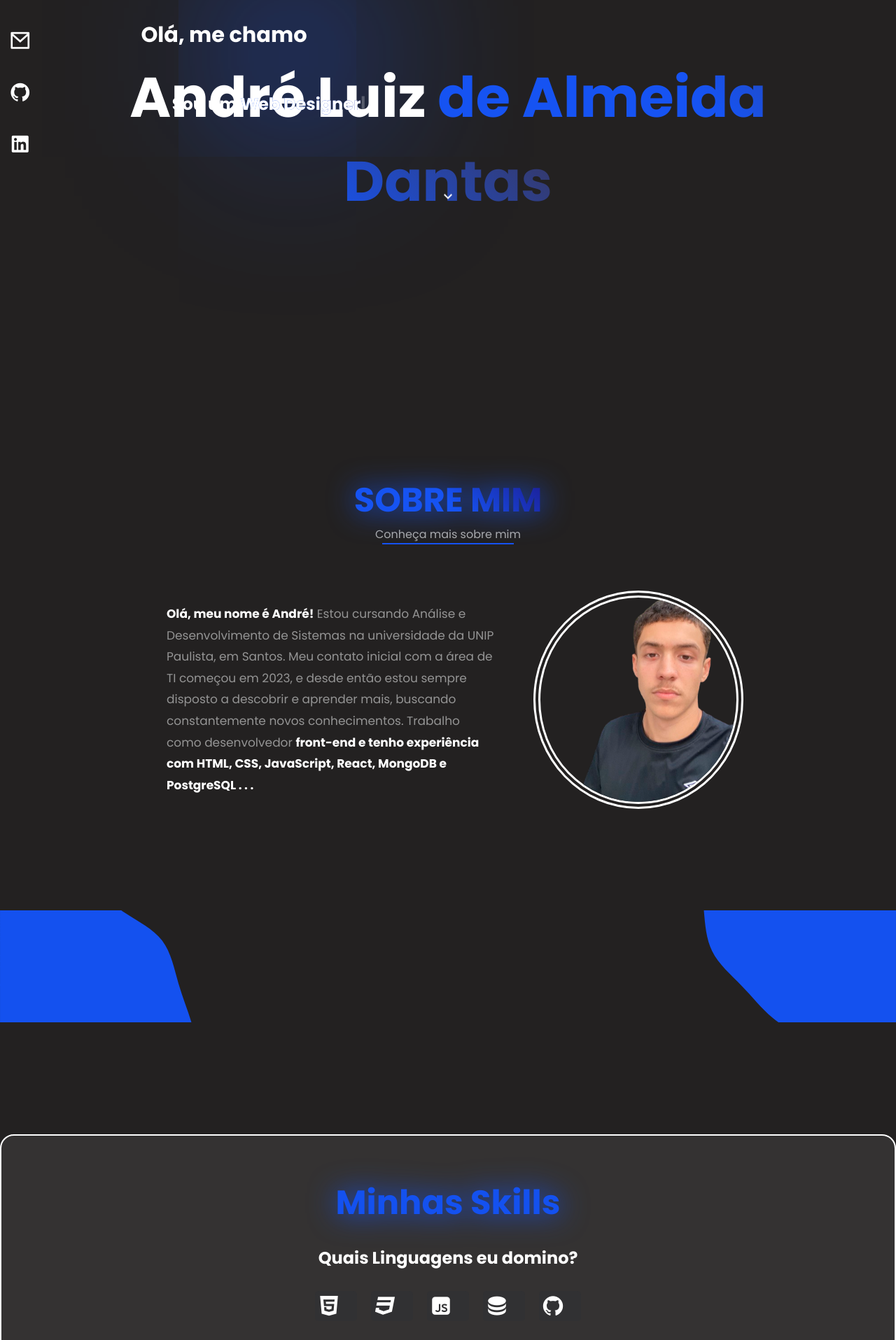
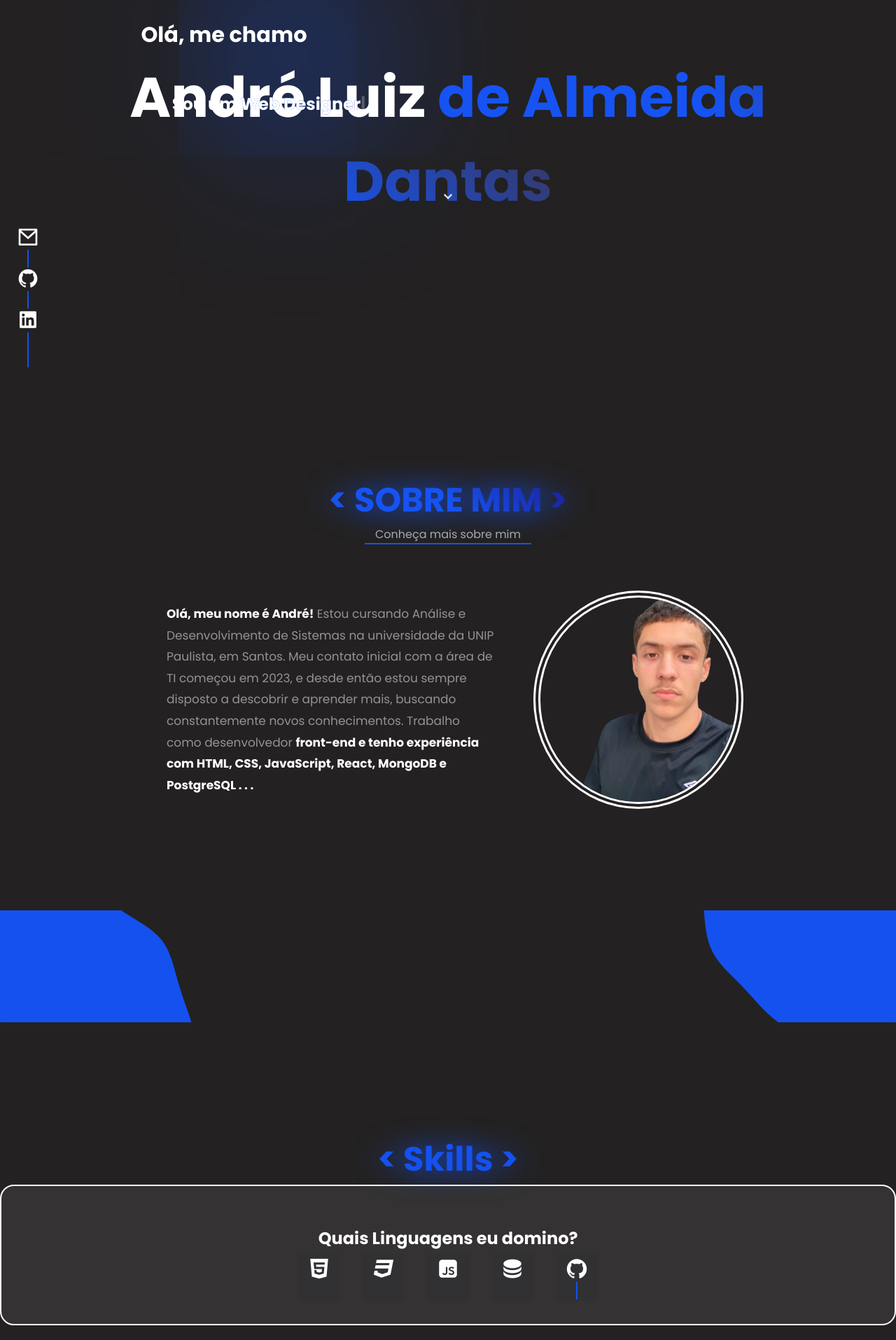
Before and after one commit to dantasz1/Portfolio, a React (Vite) app in the folder my-portifolio/: page / in a window 1280 px wide. Shown: the part 285-2200 px from the top of the page at 70% size. Built offline with nearby package versions, Linux system fonts and the light colour scheme.

Commit message:
arrumando icons

```diff
--- a/my-portifolio/src/pages/Home/sections/About/About.jsx
+++ b/my-portifolio/src/pages/Home/sections/About/About.jsx
@@ -7,7 +7,7 @@ const About = () => {
     return (
 <section id="Andre">
   <div className="info">
-    <h2>Sobre mim</h2>
+    <h2> &lt; Sobre mim &gt;</h2>
     <span>Conheça mais sobre mim</span>
     <div className="linha-separadora">
     <hr />
--- a/my-portifolio/src/pages/Home/sections/Hero/Hero.css
+++ b/my-portifolio/src/pages/Home/sections/Hero/Hero.css
@@ -159,11 +159,26 @@ body {
 }
 
 .icons-contato {
+  list-style: none;
   display: flex;
+  justify-content: flex-start;
+  /* Alinha os ícones à esquerda */
+  padding-left: 1rem;
+  /* Ajuste o valor conforme necessário para espaçar a partir da borda esquerda */
+  position: absolute;
+  /* Adiciona a posição absoluta */
+  bottom: 5%;
+  /* Ajusta a posição vertical conforme necessário */
+
+  /* Posiciona à esquerda */
+
   flex-direction: column;
-  gap: 2rem;
+  gap: 1.5rem;
   color: #fff;
-  font-size: 1.7rem;
+  font-size: 1.5rem;
+  cursor: pointer;
+
+
 }
 
 #iIcons {
@@ -179,4 +194,42 @@ body {
   padding-left: 0.5rem;
   color: #fff;
   font-size: 2rem;
+  transition: color 0.35s ease ;
 }
+
+#iIcons:hover {
+
+
+  color: var(--azul);
+
+  }
+
+
+
+  .ri-mail-line::after,
+  .ri-github-fill::after {
+    content: "";
+    display: block;
+    width: 2px;
+    height: 25px;
+    margin: 0 auto;
+    background-color: var(--azul);
+  }
+
+
+
+
+
+
+
+  .ri-linkedin-box-fill::after {
+
+    content: "";
+    display: block;
+
+
+    width: 2px;
+    height: 50px;
+    margin: 0px auto;
+    background-color: var(--azul);
+  }
--- a/my-portifolio/src/pages/Home/sections/Hero/Hero.jsx
+++ b/my-portifolio/src/pages/Home/sections/Hero/Hero.jsx
@@ -41,15 +41,26 @@ const Hero = () => {
           <KeyboardArrowDownIcon />
         </span>
       </header>
-      <div className="caixa-icons-contato">
 
-        <ul className="icons-contato">
-          <li><i  id="iIcons" className="ri-whatsapp-line"></i></li>
-          <li><i id="iIcons" className="ri-mail-line"></i></li>
-          <li><i id="iIcons" className="ri-github-fill"></i></li>
-          <li><i id="iIcons" className="ri-linkedin-box-fill"></i></li>
-        </ul>
-      </div>
+      <ul className="icons-contato">
+
+  <li>
+    <a href="mailto:andreluiz.desenvolvedor@gmail.com" target="_blank" rel="noreferrer">
+      <i id="iIcons" className="ri-mail-line"></i>
+    </a>
+  </li>
+  <li>
+    <a href="https://github.com/dantasz1" target="_blank" rel="noopener noreferrer">
+      <i id="iIcons" className="ri-github-fill"></i>
+    </a>
+  </li>
+  <li>
+    <a href="www.linkedin.com/in/andréluiz-desenvolvedor" target="_blank" rel="noopener noreferrer">
+      <i id="iIcons" className="ri-linkedin-box-fill"></i>
+    </a>
+  </li>
+</ul>
+
     </>
   );
 };
--- a/my-portifolio/src/pages/Home/sections/NavBar/Nav.css
+++ b/my-portifolio/src/pages/Home/sections/NavBar/Nav.css
@@ -49,6 +49,7 @@ img {
     color: var(--branco);
     text-decoration: none;
     margin-right: 20px;
+
   }
 
   a:hover {
--- a/my-portifolio/src/pages/Home/sections/Services/Serviços.jsx
+++ b/my-portifolio/src/pages/Home/sections/Services/Serviços.jsx
@@ -9,7 +9,7 @@ const Servicos  = () => {
         <>
 
 
-<h2 className="Titulo-servico">Serviços</h2>
+<h2 className="Titulo-servico"> &lt; Serviços &gt;</h2>
 
 
 <section className="servicos">
--- a/my-portifolio/src/pages/Home/sections/Skills/Skills.css
+++ b/my-portifolio/src/pages/Home/sections/Skills/Skills.css
@@ -17,20 +17,21 @@
 
   .habilidades {
     justify-content: center;
-    width: 100%;
+
     display: flex;
+  text-align: center;
+    align-items: center;
 
-    align-items: center;
-  margin : auto auto;
-
-
+  flex-direction: column;
     border: 2px solid white;
     border-radius: 20px;
 
-    padding: 60px;
+   padding: 2rem;
     background-color: #ffffff14;
   }
-
+  .skills {
+   margin: auto auto;
+  }
 
   .textSkills {
     filter: drop-shadow(1px 1px 20px var(--azul));
@@ -40,14 +41,14 @@
     color: var(--azul);
   }
 
-  .skills .infoSkill h4 {
+  .infoSkill  {
     display: flex;
     color: var(--branco);
     justify-content: center;
     align-items: center;
     font-size: 1.5rem;
-    margin-bottom: 30px;
-
+    margin-bottom: 5px;
+  ;
   }
 
   .skills .item i {
@@ -59,7 +60,7 @@
 
   .icons {
     display: flex;
-    gap: 20px;
+    gap: 2rem;
     justify-content: center;
     flex-wrap: nowrap;
   }
--- a/my-portifolio/src/pages/Home/sections/Skills/Skills.jsx
+++ b/my-portifolio/src/pages/Home/sections/Skills/Skills.jsx
@@ -2,13 +2,17 @@ import  "../Skills/Skills.css"
 
 const Skills = () => {
     return (
+      <>
+
+      <h2 className="textSkills"> &lt; Skills &gt;</h2>
         <div className="habilidades">
+
         <div className="skills">
-          <h2 className="textSkills">Minhas Skills</h2>
+
           <br />
-          <div className="infoSkill">
-            <h4>Quais Linguagens eu domino?</h4>
-          </div>
+
+      <h4 className="infoSkill">Quais Linguagens eu domino?</h4>
+
           <div className="icons">
             <div className="item">
               <i className="ri-html5-fill"></i>
@@ -28,8 +32,11 @@ const Skills = () => {
           </div>
         </div>
       </div>
+    </>
+
     )
 
 
-}
+  }
+
 export default Skills
```
